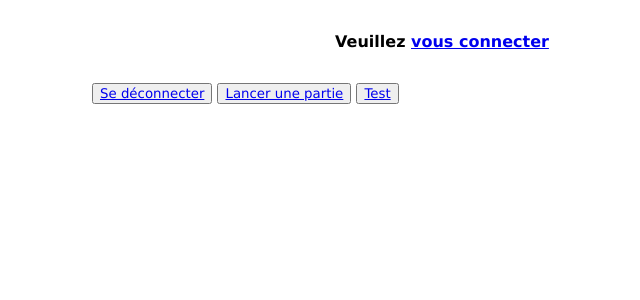
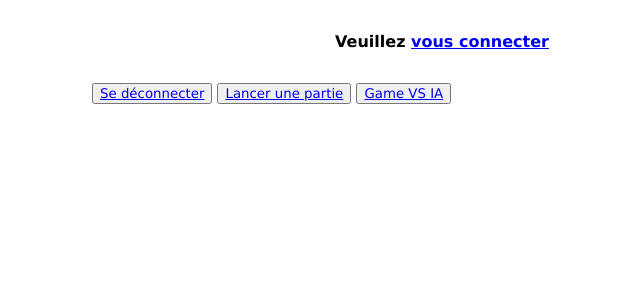
Before and after one commit to UhtredTheDane/Transcendence, a Django app: page / in a window 1280 px wide. Shown: the part 81-381 px from the top of the page, without its empty margins (198-838 px from the left). Run offline with Django 5.2, Linux system fonts and the light colour scheme.

Commit message:
update game button

```diff
--- a/backend/app/templates/index.html
+++ b/backend/app/templates/index.html
@@ -10,5 +10,5 @@
 </div>
 <button><a href="/accounts/logout">Se déconnecter</a></button>
 <button><a href="/matchmaking/">Lancer une partie</a></button>
-<button><a href="/game/">Test</a></button>
+<button><a href="/game/">Game VS IA</a></button>
 {% endblock %}
```
